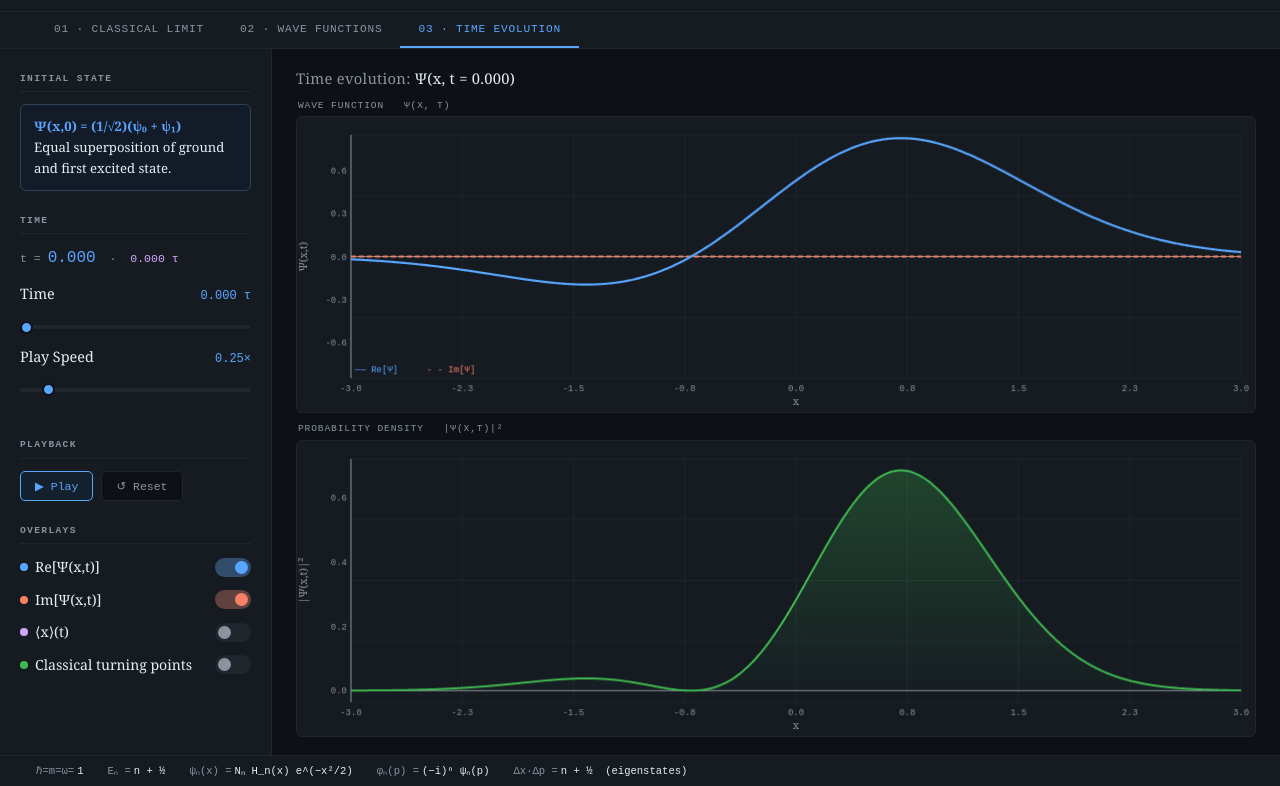
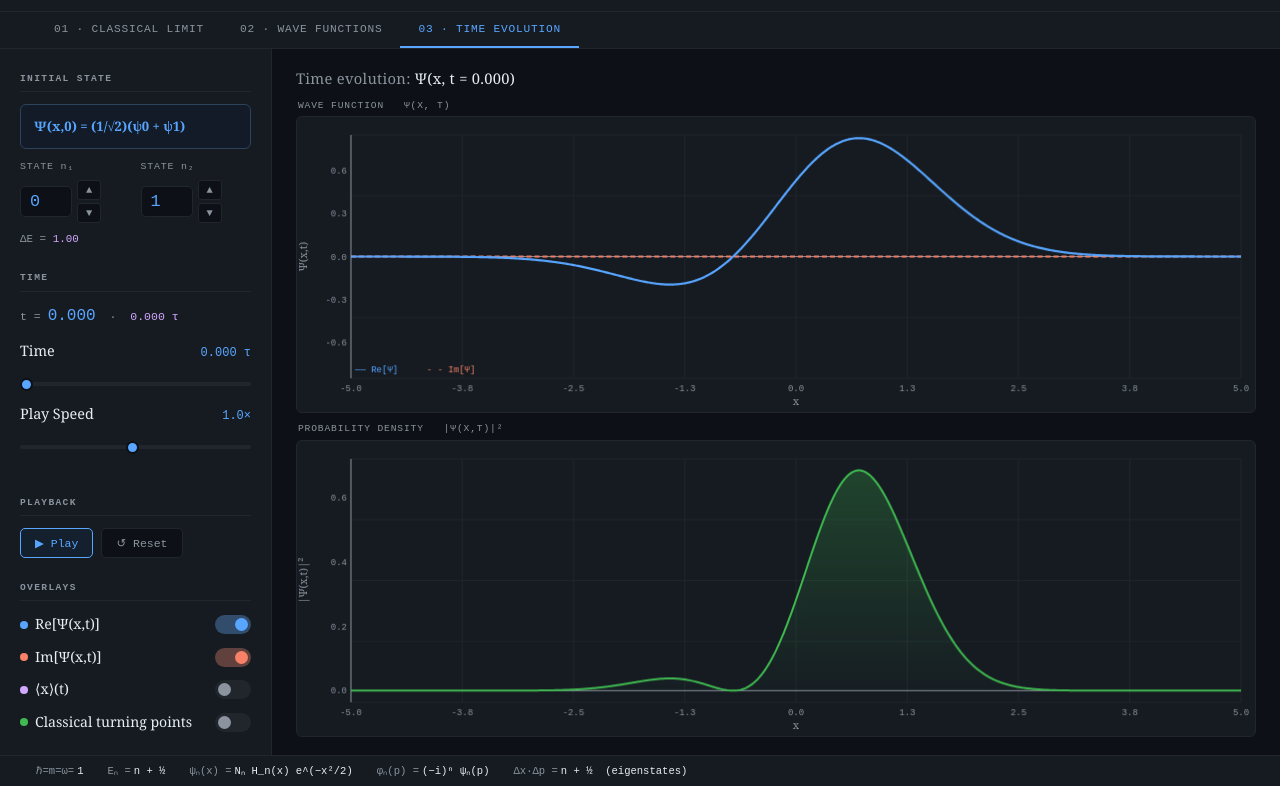
Before and after one commit to dacenwaters/quantumharmonicoscillator, a plain HTML site: page index.html in a window 1280 px wide. Both pictures are taken after a click on the button "03 · TIME EVOLUTION". Shown: the part 52-838 px from the top of the page. Drawn offline with Linux system fonts and the light colour scheme.

Commit message:
Add files via upload

```diff
--- a/index.html
+++ b/index.html
@@ -595,9 +595,33 @@
 
     <div class="sidebar-section">
       <h3>Initial State</h3>
-      <div class="info-box" style="font-size:0.82rem;line-height:1.6;">
-        <strong>Ψ(x,0) = (1/√2)(ψ₀ + ψ₁)</strong><br>
-        Equal superposition of ground and first excited state.
+      <div class="info-box" style="font-size:0.82rem;line-height:1.6;margin-bottom:10px;" id="t3-state-info">
+        <strong id="t3-state-label">Ψ(x,0) = (1/√2)(ψ₀ + ψ₁)</strong>
+      </div>
+      <div style="display:grid;grid-template-columns:1fr 1fr;gap:10px;">
+        <div>
+          <div style="font-family:var(--mono);font-size:0.62rem;color:var(--muted);margin-bottom:5px;letter-spacing:0.08em;">STATE n₁</div>
+          <div class="n-input-row" style="gap:5px;">
+            <input type="number" id="t3-n1" value="0" min="0" max="9" step="1" style="width:52px;">
+            <div class="n-step-btns">
+              <button class="n-step-btn" id="t3-n1-up">▲</button>
+              <button class="n-step-btn" id="t3-n1-down">▼</button>
+            </div>
+          </div>
+        </div>
+        <div>
+          <div style="font-family:var(--mono);font-size:0.62rem;color:var(--muted);margin-bottom:5px;letter-spacing:0.08em;">STATE n₂</div>
+          <div class="n-input-row" style="gap:5px;">
+            <input type="number" id="t3-n2" value="1" min="0" max="9" step="1" style="width:52px;">
+            <div class="n-step-btns">
+              <button class="n-step-btn" id="t3-n2-up">▲</button>
+              <button class="n-step-btn" id="t3-n2-down">▼</button>
+            </div>
+          </div>
+        </div>
+      </div>
+      <div style="font-family:var(--mono);font-size:0.68rem;color:var(--muted);margin-top:8px;">
+        ΔE = <span id="t3-period-val" style="color:var(--accent4);">1.00</span>
       </div>
     </div>
 
@@ -615,8 +639,8 @@
       </div>
       <!-- playback speed -->
       <div class="control">
-        <label><span>Play Speed</span><span class="val" id="t3-speed-val">0.25×</span></label>
-        <input type="range" id="t3-speed" min="0.05" max="2" step="0.05" value="0.25">
+        <label><span>Play Speed</span><span class="val" id="t3-speed-val">1.0×</span></label>
+        <input type="range" id="t3-speed" min="0.05" max="2" step="0.05" value="1.0">
       </div>
     </div>
 
@@ -1152,17 +1176,19 @@ document.getElementById('t2-showClassical').addEventListener('change',function()
 
 // ═══════════════════════════════════════════════════════════════════
 //  TAB 3 — Time Evolution
-//  State: Ψ(x,t) = (1/√2)[ψ₀(x)e^{-iE₀t} + ψ₁(x)e^{-iE₁t}]
-//  ℏ=m=ω=1 → E₀=½, E₁=3/2
-//  |Ψ|² = ½(ψ₀²+ψ₁²) + ψ₀ψ₁·cos(t)   period τ=2π
-//  ⟨x⟩(t) = (1/√2)cos(t)   via ⟨0|x̂|1⟩=1/√2 (ladder ops)
-//  ⟨p⟩(t) = -(1/√2)sin(t)
+//  General state: Ψ(x,t) = (1/√2)[ψ_nA e^{-iE_nA·t} + ψ_nB e^{-iE_nB·t}]
+//  ℏ=m=ω=1 → Eₙ = n + ½
+//  |Ψ|² = ½(ψ_nA² + ψ_nB²) + ψ_nA·ψ_nB·cos((E_nA−E_nB)t)
+//  Beat period τ = 2π/|E_nA−E_nB| = 2π/|nA−nB|  (integer for eigenstates)
+//  ⟨x⟩(t) = ⟨nA|x̂|nB⟩·cos(ΔE·t)  [only adjacent n give nonzero via ladder ops]
+//  ⟨nA|x̂|nB⟩ = (1/√2)·√(max(nA,nB))  when |nA−nB|=1, else 0
 // ═══════════════════════════════════════════════════════════════════
-const T3_TAU = 2 * Math.PI;   // period in natural units
-
-let t3_t      = 0;             // current time
+const T3_TAU_BASE = 2 * Math.PI;
+
+let t3_nA = 0, t3_nB = 1;
+let t3_t      = 0;
 let t3_playing = false;
-let t3_speed   = 0.25;
+let t3_speed   = 1.0;
 let t3_lastTS  = null;
 let t3_animID  = null;
 let t3_showRe      = true;
@@ -1170,42 +1196,60 @@ let t3_showIm      = true;
 let t3_showXexp    = false;
 let t3_showTurning = false;
 
-// Classical turning points: mean energy ⟨E⟩ = (E₀+E₁)/2 = (½+3/2)/2 = 1
-// x_tp = ±√(2⟨E⟩/mω²) = ±√2  (ℏ=m=ω=1)
-// p_max = ±√(2⟨E⟩·m) = ±√2
-const T3_XTP = Math.sqrt(2);
-
-// Precompute ψ₀ and ψ₁ on a fixed grid (they don't change)
 const T3_NX   = 800;
-const T3_XMAX = 3.0;
+const T3_XMAX = 5.0;
 const t3_xs   = Array.from({length:T3_NX}, (_,i) => -T3_XMAX + 2*T3_XMAX*i/(T3_NX-1));
-const t3_psi0 = t3_xs.map(x => psiN(0, x));
-const t3_psi1 = t3_xs.map(x => psiN(1, x));
-
-// Ψ(x,t) = (1/√2)[ψ₀ e^{-it/2} + ψ₁ e^{-3it/2}]
-// Re[Ψ] = (1/√2)[ψ₀ cos(t/2) + ψ₁ cos(3t/2)]
-// Im[Ψ] = -(1/√2)[ψ₀ sin(t/2) + ψ₁ sin(3t/2)]
+
+// Cache for precomputed eigenfunctions — recompute only when n changes
+const t3_psiCache = {};
+function t3_getPsi(n) {
+  if (!t3_psiCache[n]) t3_psiCache[n] = t3_xs.map(x => psiN(n, x));
+  return t3_psiCache[n];
+}
+
+// Derived quantities from current nA, nB
+function t3_EA() { return t3_nA + 0.5; }
+function t3_EB() { return t3_nB + 0.5; }
+function t3_deltaE() { return Math.abs(t3_EA() - t3_EB()); }
+function t3_period() { return T3_TAU_BASE; }  // always 2π — students observe faster oscillation via larger ΔE
+function t3_xtp() { return Math.sqrt(t3_EA() + t3_EB()); }
+function t3_xexpAmp() {
+  if (Math.abs(t3_nA - t3_nB) !== 1) return 0;
+  return Math.sqrt(Math.max(t3_nA, t3_nB) / 2);
+}
+
+// Ψ(x,t) = (1/√2)[ψ_nA e^{-iEA·t} + ψ_nB e^{-iEB·t}]
 function t3_computeWF(t) {
-  const c0 = Math.cos(t/2),  s0 = Math.sin(t/2);
-  const c1 = Math.cos(3*t/2), s1 = Math.sin(3*t/2);
+  const psiA = t3_getPsi(t3_nA), psiB = t3_getPsi(t3_nB);
+  const EA = t3_EA(), EB = t3_EB();
+  const cA = Math.cos(EA*t), sA = Math.sin(EA*t);
+  const cB = Math.cos(EB*t), sB = Math.sin(EB*t);
   const re = [], im = [], pd = [];
   for (let i = 0; i < T3_NX; i++) {
-    const r = S2 * (t3_psi0[i]*c0 + t3_psi1[i]*c1);
-    const m = -S2 * (t3_psi0[i]*s0 + t3_psi1[i]*s1);
+    const r =  S2 * (psiA[i]*cA + psiB[i]*cB);
+    const m = -S2 * (psiA[i]*sA + psiB[i]*sB);
     re.push(r); im.push(m); pd.push(r*r + m*m);
   }
   return {re, im, pd};
 }
 
-// ⟨x⟩(t) = (1/√2)cos(t),  ⟨p⟩(t) = -(1/√2)sin(t)
-function t3_xexp(t) { return S2 * Math.cos(t); }
-function t3_pexp(t) { return -S2 * Math.sin(t); }
+// ⟨x⟩(t) = amp · cos(ΔE · t)  (only for adjacent levels)
+function t3_xexp(t) {
+  return t3_xexpAmp() * Math.cos(t3_deltaE() * t);
+}
+
+function t3_updateStateInfo() {
+  const nA = t3_nA, nB = t3_nB;
+  document.getElementById('t3-state-label').textContent =
+    `Ψ(x,0) = (1/√2)(ψ${nA} + ψ${nB})`;
+  document.getElementById('t3-period-val').textContent = t3_deltaE().toFixed(2);
+}
 
 function t3_updateTimeDisplay() {
-  const frac = t3_t / T3_TAU;
+  const frac = t3_t / T3_TAU_BASE;
   document.getElementById('t3-tval').textContent  = t3_t.toFixed(3);
   document.getElementById('t3-tfrac').textContent = frac.toFixed(3) + ' τ';
-  document.getElementById('t3-scrub').value       = (frac % 1 + 1) % 1;
+  document.getElementById('t3-scrub').value       = frac % 1;
   document.getElementById('t3-scrub-val').textContent = frac.toFixed(3) + ' τ';
   document.getElementById('t3-plot-title').textContent =
     `Ψ(x, t = ${t3_t.toFixed(3)})`;
@@ -1277,17 +1321,18 @@ function t3_drawWF(re, im) {
     ctx.fillText('⟨x⟩='+xmean.toFixed(3), Math.max(ml+26,Math.min(ml+pw-26,px)), mt+11);
   }
 
-  // classical turning points ±√2
+  // classical turning points
   if(t3_showTurning){
+    const xtp = t3_xtp();
     ctx.save();ctx.strokeStyle='#3fb950';ctx.lineWidth=1.5;ctx.setLineDash([6,4]);ctx.globalAlpha=0.85;
-    [-T3_XTP, T3_XTP].forEach(xtp=>{
-      const px=tX(xtp);
-      ctx.beginPath();ctx.moveTo(px,mt);ctx.lineTo(px,mt+ph);ctx.stroke();
+    [-xtp, xtp].forEach(v=>{
+      const px=tX(v);
+      if(px>=ml&&px<=ml+pw){ctx.beginPath();ctx.moveTo(px,mt);ctx.lineTo(px,mt+ph);ctx.stroke();}
     });
     ctx.restore();
     ctx.fillStyle='#3fb950';ctx.font='9px Courier New,monospace';ctx.textAlign='center';ctx.globalAlpha=0.85;
-    ctx.fillText('-√2',tX(-T3_XTP),mt+ph-6);
-    ctx.fillText('+√2',tX(T3_XTP),mt+ph-6);
+    if(tX(-xtp)>=ml&&tX(-xtp)<=ml+pw) ctx.fillText('-'+xtp.toFixed(2),tX(-xtp),mt+ph-6);
+    if(tX( xtp)>=ml&&tX( xtp)<=ml+pw) ctx.fillText('+'+xtp.toFixed(2),tX( xtp),mt+ph-6);
   }
 
   // legend
@@ -1354,17 +1399,18 @@ function t3_drawPD(pd) {
     ctx.fillText('⟨x⟩='+xmean.toFixed(3), Math.max(ml+26,Math.min(ml+pw-26,px)), mt+11);
   }
 
-  // classical turning points ±√2
+  // classical turning points
   if(t3_showTurning){
+    const xtp = t3_xtp();
     ctx.save();ctx.strokeStyle='#3fb950';ctx.lineWidth=1.5;ctx.setLineDash([6,4]);ctx.globalAlpha=0.85;
-    [-T3_XTP, T3_XTP].forEach(xtp=>{
-      const px=tX(xtp);
-      ctx.beginPath();ctx.moveTo(px,mt);ctx.lineTo(px,mt+ph);ctx.stroke();
+    [-xtp, xtp].forEach(v=>{
+      const px=tX(v);
+      if(px>=ml&&px<=ml+pw){ctx.beginPath();ctx.moveTo(px,mt);ctx.lineTo(px,mt+ph);ctx.stroke();}
     });
     ctx.restore();
     ctx.fillStyle='#3fb950';ctx.font='9px Courier New,monospace';ctx.textAlign='center';ctx.globalAlpha=0.85;
-    ctx.fillText('-√2',tX(-T3_XTP),mt+ph-6);
-    ctx.fillText('+√2',tX(T3_XTP),mt+ph-6);
+    if(tX(-xtp)>=ml&&tX(-xtp)<=ml+pw) ctx.fillText('-'+xtp.toFixed(2),tX(-xtp),mt+ph-6);
+    if(tX( xtp)>=ml&&tX( xtp)<=ml+pw) ctx.fillText('+'+xtp.toFixed(2),tX( xtp),mt+ph-6);
   }
 }
 
@@ -1372,8 +1418,9 @@ function t3_drawPD(pd) {
 function t3_tick(ts) {
   if(!t3_playing) return;
   if(t3_lastTS !== null) {
-    const dt = (ts - t3_lastTS) / 1000;   // seconds of real time
-    t3_t += dt * t3_speed * (2*Math.PI);  // advance by speed × ω (ω=1 → one τ per real second at speed=1)
+    const dt = (ts - t3_lastTS) / 1000;
+    // 1× speed = one τ (2π) per 4 real seconds; students observe ΔE controls oscillation rate
+    t3_t += dt * t3_speed * T3_TAU_BASE / 4;
   }
   t3_lastTS = ts;
   t3_drawFrame();
@@ -1409,7 +1456,7 @@ document.getElementById('t3-reset').addEventListener('click', t3_reset);
 document.getElementById('t3-scrub').addEventListener('input', function() {
   const wasPlaying = t3_playing;
   if(wasPlaying) t3_pause();
-  t3_t = parseFloat(this.value) * T3_TAU;
+  t3_t = parseFloat(this.value) * T3_TAU_BASE;
   t3_drawFrame();
   if(wasPlaying) t3_play();
 });
@@ -1423,6 +1470,28 @@ document.getElementById('t3-showRe').addEventListener('change',function(){t3_sho
 document.getElementById('t3-showIm').addEventListener('change',function(){t3_showIm=this.checked;t3_drawFrame();});
 document.getElementById('t3-showXexp').addEventListener('change',function(){t3_showXexp=this.checked;t3_drawFrame();});
 document.getElementById('t3-showTurning').addEventListener('change',function(){t3_showTurning=this.checked;t3_drawFrame();});
+
+function t3_setStates(nA, nB) {
+  // allow equal states (degenerate case — no oscillation, just stationary)
+  t3_nA = Math.max(0, Math.min(9, nA));
+  t3_nB = Math.max(0, Math.min(9, nB));
+  document.getElementById('t3-n1').value = t3_nA;
+  document.getElementById('t3-n2').value = t3_nB;
+  t3_reset();
+  t3_updateStateInfo();
+}
+
+function t3_readN(id) {
+  const v = parseInt(document.getElementById(id).value, 10);
+  return isNaN(v) ? 0 : Math.max(0, Math.min(9, v));
+}
+
+document.getElementById('t3-n1').addEventListener('change', ()=>t3_setStates(t3_readN('t3-n1'), t3_nB));
+document.getElementById('t3-n2').addEventListener('change', ()=>t3_setStates(t3_nA, t3_readN('t3-n2')));
+document.getElementById('t3-n1-up').addEventListener('click',  ()=>t3_setStates(t3_nA+1, t3_nB));
+document.getElementById('t3-n1-down').addEventListener('click', ()=>t3_setStates(t3_nA-1, t3_nB));
+document.getElementById('t3-n2-up').addEventListener('click',  ()=>t3_setStates(t3_nA, t3_nB+1));
+document.getElementById('t3-n2-down').addEventListener('click', ()=>t3_setStates(t3_nA, t3_nB-1));
 
 function resizeTab3() {
   let any = false;
@@ -1497,6 +1566,7 @@ const ro3=new ResizeObserver(()=>{ if(panels[2].classList.contains('active')) dR
 window.addEventListener('load',()=>{
   updateInfo1();
   setState('n0');
+  t3_updateStateInfo();
   requestAnimationFrame(()=>{
     requestAnimationFrame(()=>{
       resizeTab1();
```
